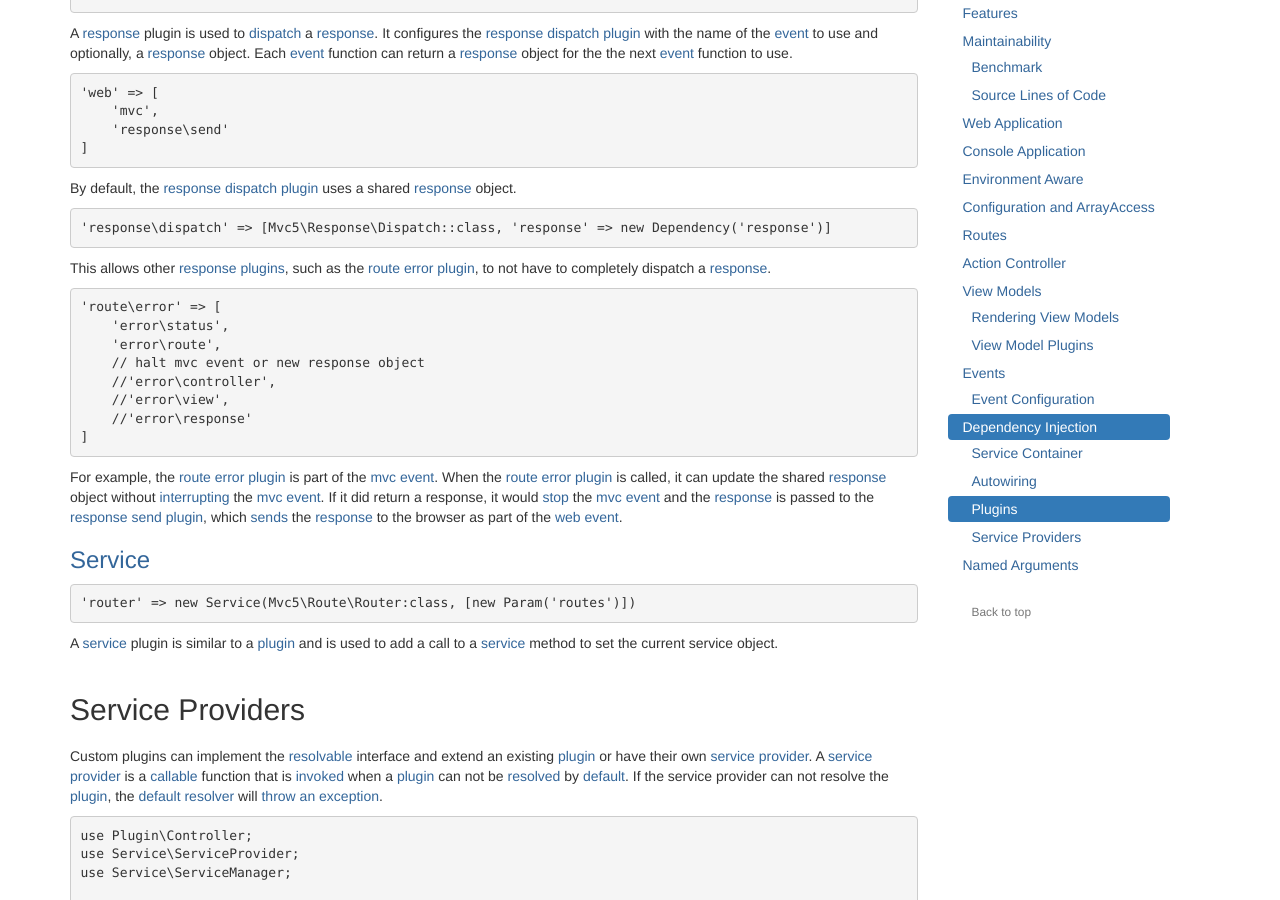
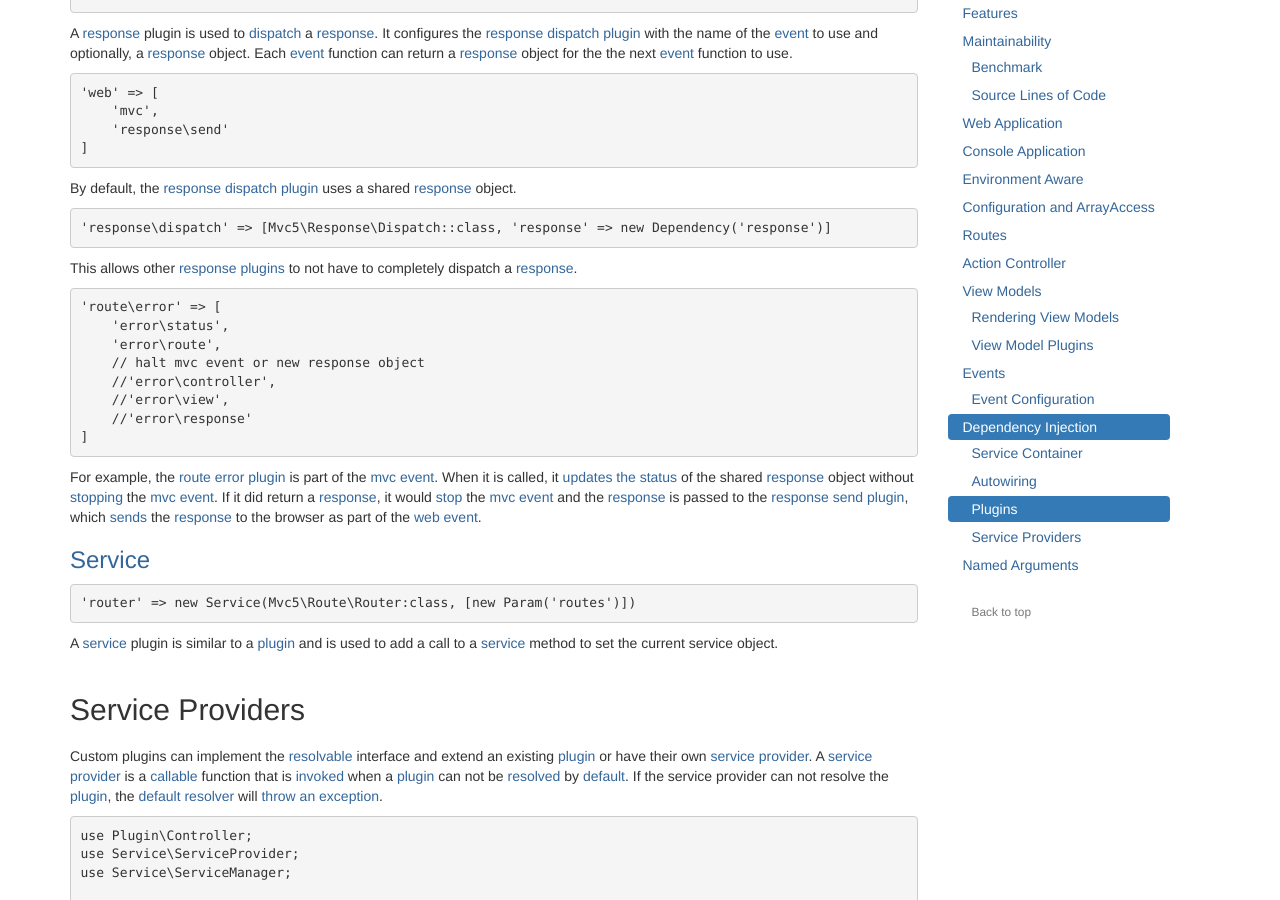
Before and after one commit to mvc5/mvc5.github.io, a Jekyll site: the page built from overview/index.md, in a window 1280 px wide and 900 px high, scrolled down 13835 px. Built offline with Jekyll 4.4.1, drawn with Linux system fonts in a browser that asks for light colours; nearby versions of some CDN libraries.

Commit message:
response plugin

````diff
--- a/overview/plugins.md
+++ b/overview/plugins.md
@@ -208,7 +208,7 @@ By default, the [response dispatch plugin](https://github.com/mvc5/mvc5/blob/mas
 'response\dispatch' => [Mvc5\Response\Dispatch::class, 'response' => new Dependency('response')]
 ```
 
-This allows other [response plugins](responsehttpsgithubcommvc5mvc5blobmastersrcpluginresponsephp), such as the [route error plugin](https://github.com/mvc5/mvc5/blob/master/config/service.php#L53), to not have to completely dispatch a [response](https://github.com/mvc5/mvc5/blob/master/src/Response/Response.php).
+This allows other [response plugins](responsehttpsgithubcommvc5mvc5blobmastersrcpluginresponsephp) to not have to completely dispatch a [response](https://github.com/mvc5/mvc5/blob/master/src/Response/Response.php).
 
 ```php
 'route\error' => [
@@ -221,7 +221,7 @@ This allows other [response plugins](responsehttpsgithubcommvc5mvc5blobmastersrc
 ]
 ```
 
-For example, the [route error plugin](https://github.com/mvc5/mvc5/blob/master/config/event.php#L32) is part of the [mvc event](https://github.com/mvc5/mvc5/blob/master/config/event.php#L13). When the [route error plugin](https://github.com/mvc5/mvc5/blob/master/config/event.php#L32) is called, it can update the shared [response](https://github.com/mvc5/mvc5/blob/master/src/Response/Response.php) object without [interrupting](https://github.com/mvc5/mvc5/blob/master/src/Mvc/Mvc.php#L49) the [mvc event](https://github.com/mvc5/mvc5/blob/master/src/Mvc/Mvc.php). If it did return a response, it would [stop](https://github.com/mvc5/mvc5/blob/master/src/Mvc/Mvc.php#L49) the [mvc event](https://github.com/mvc5/mvc5/blob/master/src/Mvc/Mvc.php) and the [response](https://github.com/mvc5/mvc5/blob/master/src/Response/Response.php) is passed to the [response send plugin](https://github.com/mvc5/mvc5/blob/master/config/service.php#L48), which [sends](https://github.com/mvc5/mvc5/blob/master/src/Response/Send.php) the [response](https://github.com/mvc5/mvc5/blob/master/src/Response/Response.php) to the browser as part of the [web event](https://github.com/mvc5/mvc5/blob/master/config/event.php#L66).
+For example, the [route error plugin](https://github.com/mvc5/mvc5/blob/master/config/event.php#L32) is part of the [mvc event](https://github.com/mvc5/mvc5/blob/master/config/event.php#L13). When it is called, it [updates the status](https://github.com/mvc5/mvc5/blob/master/config/service.php#L24) of the shared [response](https://github.com/mvc5/mvc5/blob/master/src/Response/Response.php) object without [stopping](https://github.com/mvc5/mvc5/blob/master/src/Mvc/Mvc.php#L49) the [mvc event](https://github.com/mvc5/mvc5/blob/master/src/Mvc/Mvc.php). If it did return a [response](https://github.com/mvc5/mvc5/blob/master/src/Response/Response.php), it would [stop](https://github.com/mvc5/mvc5/blob/master/src/Mvc/Mvc.php#L49) the [mvc event](https://github.com/mvc5/mvc5/blob/master/src/Mvc/Mvc.php) and the [response](https://github.com/mvc5/mvc5/blob/master/src/Response/Response.php) is passed to the [response send plugin](https://github.com/mvc5/mvc5/blob/master/config/service.php#L48), which [sends](https://github.com/mvc5/mvc5/blob/master/src/Response/Send.php) the [response](https://github.com/mvc5/mvc5/blob/master/src/Response/Response.php) to the browser as part of the [web event](https://github.com/mvc5/mvc5/blob/master/config/event.php#L66).
 
 ### [Service](https://github.com/mvc5/mvc5/blob/master/src/Plugin/Service.php)
 ```php
````
